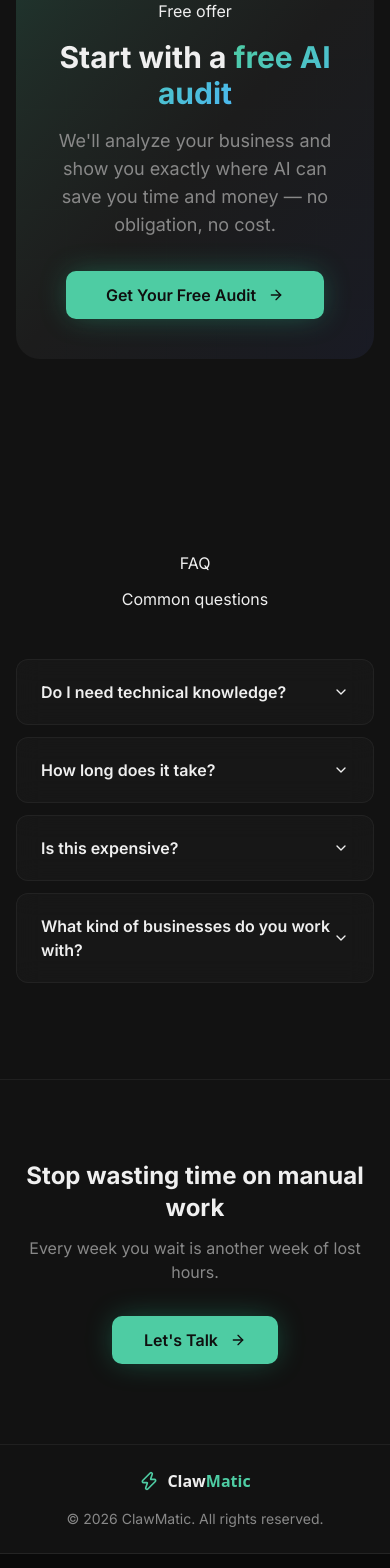
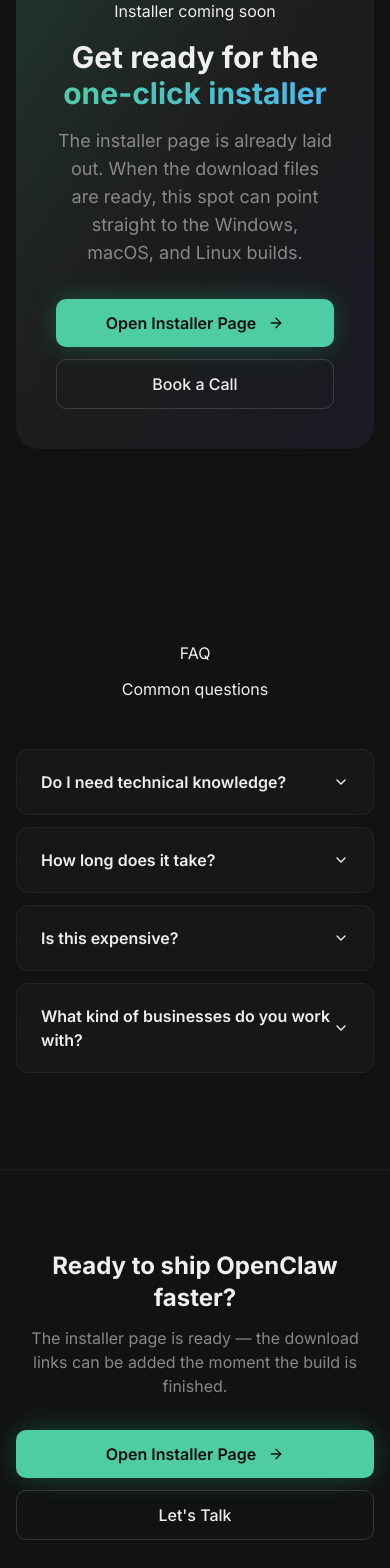
Before and after one commit to Clawmatic/clawmatic, a Next.js app: page / in a window 390 px wide. Shown: the part 7800-9368 px from the top of the page. Built offline with nearby package versions, Linux system fonts and the light colour scheme.

Commit message:
Add installer links and homepage teaser

```diff
--- a/src/components/CTASection.tsx
+++ b/src/components/CTASection.tsx
@@ -19,19 +19,26 @@
           <div className="absolute inset-0 hero-grid opacity-20" />
 
           <div className="relative z-10 p-10 sm:p-16 text-center">
-            <span className="section-label mb-4 block">Free offer</span>
+            <span className="section-label mb-4 block">Installer coming soon</span>
             <h2 className="text-3xl sm:text-4xl lg:text-5xl font-bold text-foreground mb-4">
-              Start with a <span className="gradient-text">free AI audit</span>
+              Get ready for the <span className="gradient-text">one-click installer</span>
             </h2>
             <p className="text-muted-foreground max-w-xl mx-auto mb-8 text-lg">
-              We'll analyze your business and show you exactly where AI can save you time and money — no obligation, no cost.
+              The installer page is already laid out. When the download files are ready, this spot can point straight to the Windows, macOS, and Linux builds.
             </p>
-            <Button variant="hero" size="lg" asChild className="text-base px-10 py-6">
-              <a href="https://calendly.com/clawmatic/30min" target="_blank" rel="noopener noreferrer">
-                Get Your Free Audit
-                <ArrowRight className="ml-1 h-4 w-4" />
-              </a>
-            </Button>
+            <div className="flex flex-col sm:flex-row gap-3 justify-center">
+              <Button variant="hero" size="lg" asChild className="text-base px-10 py-6">
+                <a href="/installer">
+                  Open Installer Page
+                  <ArrowRight className="ml-1 h-4 w-4" />
+                </a>
+              </Button>
+              <Button variant="hero-outline" size="lg" asChild className="text-base px-10 py-6">
+                <a href="https://calendly.com/clawmatic/30min" target="_blank" rel="noopener noreferrer">
+                  Book a Call
+                </a>
+              </Button>
+            </div>
           </div>
         </motion.div>
       </div>
--- a/src/components/FooterSection.tsx
+++ b/src/components/FooterSection.tsx
@@ -1,5 +1,6 @@
 "use client";
 import { Zap } from "lucide-react";
+import Link from "next/link";
 import { Button } from "@/components/ui/button";
 import { ArrowRight } from "lucide-react";
 
@@ -10,17 +11,24 @@
       <div className="py-20 text-center">
         <div className="container mx-auto px-4 sm:px-6">
           <h2 className="text-2xl sm:text-3xl font-bold text-foreground mb-3">
-            Stop wasting time on manual work
+            Ready to ship OpenClaw faster?
           </h2>
           <p className="text-muted-foreground mb-8">
-            Every week you wait is another week of lost hours.
+            The installer page is ready — the download links can be added the moment the build is finished.
           </p>
-          <Button variant="hero" size="lg" asChild className="text-base px-8 py-6">
-            <a href="https://calendly.com/clawmatic/30min" target="_blank" rel="noopener noreferrer">
-              Let's Talk
-              <ArrowRight className="ml-1 h-4 w-4" />
-            </a>
-          </Button>
+          <div className="flex flex-col sm:flex-row gap-3 justify-center">
+            <Button variant="hero" size="lg" asChild className="text-base px-8 py-6">
+              <Link href="/installer">
+                Open Installer Page
+                <ArrowRight className="ml-1 h-4 w-4" />
+              </Link>
+            </Button>
+            <Button variant="hero-outline" size="lg" asChild className="text-base px-8 py-6">
+              <a href="https://calendly.com/clawmatic/30min" target="_blank" rel="noopener noreferrer">
+                Let's Talk
+              </a>
+            </Button>
+          </div>
         </div>
       </div>
 
--- a/src/components/Navbar.tsx
+++ b/src/components/Navbar.tsx
@@ -8,6 +8,7 @@
 
 const navLinks = [
   { label: "Home", href: "/" },
+  { label: "Installer", href: "/installer" },
   { label: "Services", href: "/services" },
   { label: "Toolkit", href: "/toolkit" },
   { label: "About", href: "/about" },
```
